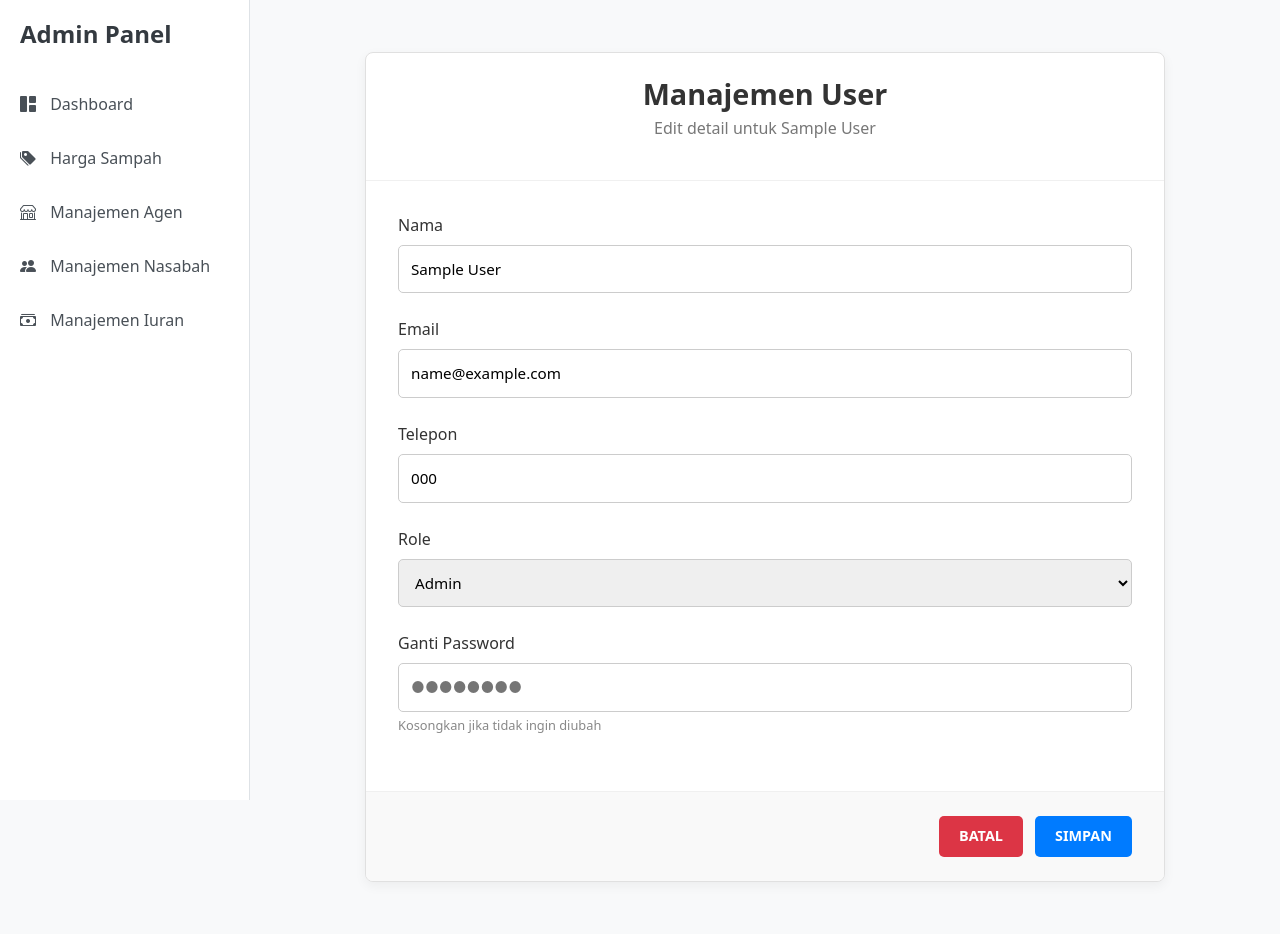
After one commit to IlhamTegar/BankSampah, a CodeIgniter app: page /BankSampah/admin/edit_user/1 in a window 1280 px wide. The commit adds this page. Run offline with CodeIgniter, Linux system fonts and the light colour scheme; the visitor is signed in with stand-in values (Sample User, id 1); tables that the repository leaves empty or names only in its code hold one stand-in row (values such as "Sample post").

Commit message:
edit dan delete admin

```diff
--- a/application/controllers/Admin.php
+++ b/application/controllers/Admin.php
@@ -67,13 +67,12 @@ class Admin extends CI_Controller {
         redirect('admin/dashboard');
     }
 
-    // ... (Semua fungsi dashboard dan manajemen lainnya tetap sama) ...
     public function dashboard()
     {
         $data['pending_agents'] = $this->Admin_model->get_pending_agents();
         $data['unpaid_customers'] = $this->Admin_model->count_unpaid_customers();
 
-        $data['view_name'] = 'admin/dashboard';
+        $data['view_name'] = 'admin/dashboard'; // Menggunakan view_name
         $this->load->view('admin/layout', $data);
     }
 
@@ -87,26 +86,125 @@ class Admin extends CI_Controller {
             redirect('admin/waste_prices');
         }
 
+        // Cek jika ini adalah request untuk menambah jenis sampah baru
+        if ($this->input->post('add_waste_type')) {
+             $data = [
+                'id_kategori' => $this->input->post('id_kategori'),
+                'nama_jenis' => $this->input->post('nama_jenis'),
+                'harga' => $this->input->post('harga'),
+                'satuan' => $this->input->post('satuan')
+            ];
+            // Asumsi Anda punya model 'Admin_model' dengan method 'add_waste_type'
+            // $this->Admin_model->add_waste_type($data);
+            $this->session->set_flashdata('success', 'Jenis sampah baru berhasil ditambahkan (Logika Model belum ada).');
+            redirect('admin/waste_prices');
+        }
+
         $data['waste_types'] = $this->Admin_model->get_all_waste_types();
-        $data['view_name'] = 'admin/waste_prices';
+        $data['view_name'] = 'admin/waste_prices'; // Menggunakan view_name
         $this->load->view('admin/layout', $data);
     }
 
     public function manage_agents()
     {
         $data['agents'] = $this->Admin_model->get_all_agents();
-        $data['view_name'] = 'admin/manage_agents';
+        $data['view_name'] = 'admin/manage_agents'; // Menggunakan view_name
         $this->load->view('admin/layout', $data);
+    }
+
+    public function update_agent_status()
+    {
+        $id_agent = $this->input->post('id_agent');
+        $status = $this->input->post('status');
+
+        // Asumsi ada fungsi ini di model, dari kode Anda yang terduplikat
+        // $this->Admin_model->update_agent_status($id_agent, $status);
+
+        $this->session->set_flashdata('success', 'Status agen berhasil diperbarui (Logika Model belum ada).');
+        redirect('admin/manage_agents');
     }
 
     public function manage_users()
     {
         $data['users'] = $this->Admin_model->get_all_customers();
-        $data['view_name'] = 'admin/manage_users';
+        $data['view_name'] = 'admin/manage_users'; // Menggunakan view_name
         $this->load->view('admin/layout', $data);
     }
 
-    // --- AKSI ---
+    public function edit_user($id_user)
+    {
+        if (empty($id_user)) {
+            redirect('admin/manage_users');
+        }
+
+        // Proses form submission
+        if ($this->input->server('REQUEST_METHOD') == 'POST') {
+            $data_user = [
+                'nama'  => $this->input->post('nama'),
+                'email' => $this->input->post('email'),
+                'phone' => $this->input->post('phone'),
+                'role'  => $this->input->post('role')
+            ];
+
+            $password = $this->input->post('password');
+            if (!empty($password)) {
+                $data_user['password'] = password_hash($password, PASSWORD_BCRYPT);
+            }
+
+            $this->Admin_model->update_user($id_user, $data_user);
+
+            if ($data_user['role'] == 'agent') {
+                $data_agent = [
+                    'wilayah' => $this->input->post('wilayah')
+                ];
+                $this->Admin_model->update_agent_by_user_id($id_user, $data_agent);
+            }
+
+            $this->session->set_flashdata('success', 'Data user berhasil diperbarui.');
+            redirect('admin/' . ($data_user['role'] == 'agent' ? 'manage_agents' : 'manage_users'));
+
+        } else {
+            // Tampilkan form (GET)
+            $data['title'] = "Edit User";
+            $data['user'] = $this->Admin_model->get_user_by_id($id_user);
+            $data['wilayah_options'] = $this->Admin_model->get_wilayah_enum_values();
+
+            // === INI HARUS ADA DI SINI ===
+            $data['agent_data'] = [];
+            // ============================
+
+            if (!$data['user']) {
+                $this->session->set_flashdata('error', 'User tidak ditemukan.');
+                redirect('admin/manage_users');
+            }
+
+            // Blok ini SEKARANG AMAN
+            if ($data['user']['role'] == 'agent') {
+                $data['agent_data'] = $this->Admin_model->get_agent_by_user_id($id_user);
+            }
+
+            $data['view_name'] = 'admin/edit_user';
+            $this->load->view('admin/layout', $data);
+        }
+    }
+
+    public function delete_user($id_user)
+    {
+        if (empty($id_user)) {
+            redirect('admin/dashboard');
+        }
+
+        $user = $this->Admin_model->get_user_by_id($id_user);
+        if ($user) {
+            $this->Admin_model->delete_user_and_related_data($id_user);
+            $this->session->set_flashdata('success', 'User dan data terkait (agent/nasabah) berhasil dihapus.');
+            redirect('admin/' . ($user['role'] == 'agent' ? 'manage_agents' : 'manage_users'));
+        } else {
+            $this->session->set_flashdata('error', 'User tidak ditemukan.');
+            redirect('admin/dashboard');
+        }
+    }
+
     public function approve_agent($agent_id)
     {
         if ($this->Admin_model->approve_agent($agent_id)) {
@@ -127,11 +225,8 @@ class Admin extends CI_Controller {
         redirect('admin/dashboard');
     }
 
-	public function manage_iuran()
+    public function manage_iuran()
     {
-        //$this->load->model('Admin_model');
-
-        // If admin updates biaya
         if ($this->input->post('update_iuran')) {
             $id_nasabah = $this->input->post('id_nasabah');
             $biaya = $this->input->post('biaya');
@@ -144,23 +239,18 @@ class Admin extends CI_Controller {
             ];
 
             $this->Admin_model->add_or_update_iuran($data);
-
             $this->session->set_flashdata('success', 'Iuran berhasil diperbarui.');
             redirect('admin/manage_iuran');
         }
 
-        // Ambil semua nasabah + iuran jika ada
         $data['nasabah_list'] = $this->Admin_model->get_all_nasabah_with_iuran();
-        $data['view_name'] = 'admin/manage_iuran';
+        $data['view_name'] = 'admin/manage_iuran'; // Menggunakan view_name
         $this->load->view('admin/layout', $data);
     }
 
     public function logout()
     {
-        // Hapus semua data session
         $this->session->sess_destroy();
-
-        // Redirect ke halaman utama (landing page)
         redirect('admin/login');
     }
 }
--- a/application/models/Admin_model.php
+++ b/application/models/Admin_model.php
@@ -15,12 +15,15 @@ class Admin_model extends CI_Model {
 
     public function count_unpaid_customers()
     {
-        // Logika ini adalah contoh. Anda perlu tabel/kolom 'iuran_status' di tabel 'users'.
-        // Untuk saat ini, kita akan mengembalikan angka statis.
-        // $this->db->where('iuran_status', 'unpaid');
-        // return $this->db->count_all_results('users');
-        return 12; // Contoh
+        // Logika ini diperbarui untuk menghitung langsung dari tabel 'iuran'
+        $this->db->where('status_iuran', 'belum bayar');
+
+        // Opsional: Jika Anda hanya ingin menghitung yang deadline-nya sudah lewat (menunggak)
+        // $this->db->where('deadline <', date('Y-m-d'));
+
+        return $this->db->count_all_results('iuran');
     }
+
 
     // --- HARGA SAMPAH ---
     public function get_all_waste_types()
@@ -44,18 +47,55 @@ class Admin_model extends CI_Model {
     // --- MANAJEMEN AGEN & NASABAH ---
     public function get_all_agents()
     {
-        $this->db->select('u.nama, u.email, u.phone, a.wilayah, a.status, a.id_agent');
-        $this->db->from('agent a');
-        $this->db->join('users u', 'a.id_user = u.id_user');
+        // Pastikan 'users.id_user' ada di dalam select
+        $this->db->select('agent.id_agent, users.id_user, users.nama, users.email, agent.wilayah, agent.status');
+        $this->db->from('agent');
+        $this->db->join('users', 'users.id_user = agent.id_user');
+        $this->db->where('users.role', 'agent');
         return $this->db->get()->result_array();
     }
 
     public function get_all_customers()
     {
-        $this->db->select('nama, email, phone, saldo, poin, created_at');
-        $this->db->where('role', 'user');
-        return $this->db->get('users')->result_array();
+        $this->db->select('u.*, agent_user.nama as nama_agent');
+        $this->db->from('users u'); // 'u' adalah alias untuk tabel users
+
+        // GABUNG ke tabel 'agent' untuk dapat 'id_user' si agent
+        // berdasarkan 'id_agent_pilihan' milik si user
+        $this->db->join('agent a', 'u.id_agent_pilihan = a.id_agent', 'left');
+
+        // GABUNG LAGI ke tabel 'users' (sebagai 'agent_user') untuk dapat NAMA si agent
+        $this->db->join('users agent_user', 'a.id_user = agent_user.id_user', 'left');
+
+        /*
+        * PENTING:
+        * Fungsi Anda namanya 'get_all_customers', jadi saya asumsikan
+        * Anda hanya ingin menampilkan user dengan role 'user' (nasabah).
+        * * Jika Anda ingin menampilkan SEMUA user (termasuk admin/agent lain)
+        * di tabel ini, hapus baris '$this->db->where()' di bawah ini.
+        */
+        $this->db->where('u.role', 'user');
+
+        // Mengurutkan berdasarkan nama (opsional)
+        $this->db->order_by('u.nama', 'ASC');
+
+        // Mengambil hasil kueri
+        return $this->db->get()->result_array();
     }
+
+    // public function get_all_users_nasabah()
+    // {
+    //     // Pastikan 'users.role' ada di dalam select
+    //     $this->db->select('users.id_user, users.nama, users.email, users.phone, users.role');
+    //     $this->db->from('users');
+    //     $this->db->where('role', 'user');
+    //     return $this->db->get()->result_array();
+
+    //     $this->db->select('users.id_user, users.nama, users.email, users.phone, users.role');
+    //     $this->db->from('users');
+    //     $this->db->where('role', 'user');
+    //     return $this->db->get()->result_array();
+    // }
 
     public function approve_agent($agent_id)
     {
@@ -76,7 +116,6 @@ class Admin_model extends CI_Model {
         return $this->db->get()->result_array();
     }
 
-
     public function add_or_update_iuran($data)
     {
         $existing = $this->db->get_where('iuran', ['id_nasabah' => $data['id_nasabah']])->row_array();
@@ -94,5 +133,78 @@ public function add_or_update_iuran($data)
         }
     }
 
+    // FUNGSI BARU UNTUK EDIT/DELETE
+
+    public function get_user_by_id($id_user)
+    {
+        return $this->db->get_where('users', ['id_user' => $id_user])->row_array();
+    }
+
+    public function get_agent_by_user_id($id_user)
+    {
+        return $this->db->get_where('agent', ['id_user' => $id_user])->row_array();
+    }
+
+    public function update_user($id_user, $data)
+    {
+        $this->db->where('id_user', $id_user);
+        return $this->db->update('users', $data);
+    }
+
+    public function update_agent_by_user_id($id_user, $data)
+    {
+        // Cek dulu apakah data agent sudah ada
+        $exists = $this->db->get_where('agent', ['id_user' => $id_user])->num_rows() > 0;
+
+        if ($exists) {
+            $this->db->where('id_user', $id_user);
+            return $this->db->update('agent', $data);
+        } else {
+            // Jika user diubah jadi agent, tapi data agent blm ada, buat baru
+            $data['id_user'] = $id_user;
+            return $this->db->insert('agent', $data);
+        }
+    }
+
+    public function delete_user_and_related_data($id_user)
+    {
+        // Model ini akan menghapus user dan data terkait (agent/nasabah)
+        // karena ada foreign key constraint (ON DELETE CASCADE) di database.
+        // Jika tidak ada CASCADE, Anda harus hapus manual dari tabel agent/nasabah dulu.
+
+        // Asumsi ON DELETE CASCADE sudah diset di database
+        $this->db->where('id_user', $id_user);
+        return $this->db->delete('users');
+
+        /* // Jika TIDAK ADA CASCADE, lakukan ini:
+        $this->db->trans_start();
+        $this->db->delete('agent', ['id_user' => $id_user]);
+        $this->db->delete('nasabah', ['id_users' => $id_user]); // pastikan nama kolom 'id_users'
+        $this->db->delete('users', ['id_user' => $id_user]);
+        $this->db->trans_complete();
+        return $this->db->trans_status();
+        */
+    }
+
+    public function get_wilayah_enum_values()
+    {
+        // Jalankan kueri SQL 'SHOW COLUMNS'
+        $query = $this->db->query("SHOW COLUMNS FROM agent LIKE 'wilayah'");
+
+        if (!$query || $query->num_rows() == 0) {
+            return []; // Gagal atau kolom tidak ditemukan
+        }
+
+        $row = $query->row_array();
+
+        // Hasilnya akan seperti: "enum('Dusun Selatan','Gunung Bintang Awai',...)"
+        $type = $row['Type'];
+
+        // Gunakan regex untuk mengekstrak semua nilai di dalam tanda kutip
+        preg_match_all("/'([^']*)'/", $type, $matches);
+
+        // $matches[1] akan berisi array: ['Dusun Selatan', 'Gunung Bintang Awai', ...]
+        return $matches[1] ?? [];
+    }
 
 }
--- /dev/null
+++ b/application/views/admin/edit_user.php
@@ -0,0 +1,116 @@
+<?php
+// Definisikan variabel User
+$user_nama = isset($user['nama']) ? htmlspecialchars($user['nama']) : '';
+$user_id = isset($user['id_user']) ? $user['id_user'] : '0';
+$user_email = isset($user['email']) ? htmlspecialchars($user['email']) : '';
+$user_phone = isset($user['phone']) ? htmlspecialchars($user['phone']) : '';
+$user_role = isset($user['role']) ? $user['role'] : 'user';
+
+// Definisikan variabel agent DENGAN HATI-HATI
+// Ini memeriksa apakah $agent_data ada, apakah itu array,
+// DAN apakah 'wilayah' ada di dalamnya.
+$agent_wilayah = ''; // Default-nya kosong
+if (isset($agent_data) && is_array($agent_data) && isset($agent_data['wilayah'])) {
+    $agent_wilayah = htmlspecialchars($agent_data['wilayah']);
+}
+
+// Definisikan wilayah_options DENGAN HATI-HATI
+// Ini menggantikan '??' untuk keamanan
+if (!isset($wilayah_options) || !is_array($wilayah_options)) {
+    $wilayah_options = []; // Default-nya array kosong
+}
+?>
+
+<link rel="stylesheet" href="<?= base_url('assets/css/form-custom.css'); ?>">
+
+
+<div class="form-container-custom">
+
+    <div class="form-header">
+        <h2>Manajemen User</h2>
+        <p>Edit detail untuk <?= htmlspecialchars($user_nama); ?></p>
+    </div>
+
+    <form action="<?= base_url('admin/edit_user/' . $user_id); ?>" method="POST">
+
+        <div class="form-body">
+
+            <div class="form-group">
+                <label for="nama">Nama</label>
+                <input type="text" name="nama" id="nama" value="<?= $user_nama; ?>" required>
+            </div>
+
+            <div class="form-group">
+                <label for="email">Email</label>
+                <input type="email" name="email" id="email" value="<?= $user_email; ?>" required>
+            </div>
+
+            <div class="form-group">
+                <label for="phone">Telepon</label>
+                <input type="text" name="phone" id="phone" value="<?= $user_phone; ?>">
+            </div>
+
+            <div class="form-group">
+                <label for="role">Role</label>
+                <select name="role" id="role">
+                    <option value="user" <?= $user_role == 'user' ? 'selected' : ''; ?>>User (Nasabah)</option>
+                    <option value="agent" <?= $user_role == 'agent' ? 'selected' : ''; ?>>Agent</option>
+                    <option value="admin" <?= $user_role == 'admin' ? 'selected' : ''; ?>>Admin</option>
+                </select>
+            </div>
+
+            <div class="form-group">
+                <label for="password">Ganti Password</label>
+                <input type="password" name="password" id="password" placeholder="●●●●●●●●">
+                <p class="helper-text">Kosongkan jika tidak ingin diubah</p>
+            </div>
+
+            <div class="form-group" id="wilayah-field">
+                <label for="wilayah">Wilayah</label>
+
+                <select name="wilayah" id="wilayah">
+                    <option value="">-- Pilih Wilayah --</option>
+                    <?php foreach ($wilayah_options as $option): ?>
+                        <?php
+                            // Tentukan apakah ini adalah opsi yang sedang dipilih
+                            $selected = ($agent_wilayah == $option) ? 'selected' : '';
+                        ?>
+                        <option value="<?= htmlspecialchars($option); ?>" <?= $selected; ?>>
+                            <?= htmlspecialchars($option); ?>
+                        </option>
+                    <?php endforeach; ?>
+                </select>
+
+                <p class="helper-text">Hanya berlaku untuk Role: Agent</p>
+            </div>
+            </div>
+
+        <div class="form-footer">
+            <a href="<?= base_url('admin/' . ($user_role == 'agent' ? 'manage_agents' : 'manage_users')); ?>"
+               class="btn btn-batal">
+                BATAL
+            </a>
+            <button type="submit" class="btn btn-simpan">
+                SIMPAN
+            </button>
+        </div>
+
+    </form>
+</div>
+
+<script>
+    const roleSelect = document.getElementById('role');
+    const wilayahField = document.getElementById('wilayah-field');
+
+    function toggleWilayahField() {
+        // Fungsi ini mengecek nilai dropdown
+        // Jika nilainya BUKAN 'agent', maka akan disembunyikan
+        wilayahField.style.display = (roleSelect.value === 'agent') ? 'block' : 'none';
+    }
+
+    // Skrip ini dijalankan SAAT HALAMAN SELESAI DIMUAT
+    document.addEventListener('DOMContentLoaded', toggleWilayahField);
+
+    // Skrip ini dijalankan SAAT DROPDOWN DIUBAH
+    roleSelect.addEventListener('change', toggleWilayahField);
+</script>
--- /dev/null
+++ b/assets/css/form-custom.css
@@ -0,0 +1,106 @@
+/* === file: assets/css/form-custom.css === */
+
+/* Container Utama Form */
+.form-container-custom {
+    max-width: 800px; /* Lebar maksimum form */
+    margin: 2rem auto; /* Posisi di tengah */
+    background-color: #ffffff;
+    border: 1px solid #e0e0e0;
+    border-radius: 8px;
+    box-shadow: 0 4px 12px rgba(0, 0, 0, 0.05);
+    overflow: hidden; /* Agar footer tidak tumpah */
+}
+
+/* Header (Judul Form) */
+.form-header {
+    text-align: center;
+    padding: 1.5rem;
+    border-bottom: 1px solid #f0f0f0;
+}
+
+.form-header h2 {
+    font-size: 1.8rem;
+    font-weight: 600;
+    color: #333;
+    margin: 0;
+}
+
+.form-header p {
+    font-size: 1rem;
+    color: #777;
+    margin-top: 0.25rem;
+}
+
+/* Bagian Body Form (Tempat field) */
+.form-body {
+    padding: 2rem;
+}
+
+/* Setiap grup (label + input) */
+.form-group {
+    margin-bottom: 1.5rem;
+}
+
+.form-group label {
+    display: block;
+    font-weight: 500;
+    color: #333;
+    margin-bottom: 0.5rem;
+}
+
+.form-group input[type="text"],
+.form-group input[type="email"],
+.form-group input[type="password"],
+.form-group select {
+    width: 100%;
+    padding: 0.75rem;
+    border: 1px solid #ccc;
+    border-radius: 5px;
+    box-sizing: border-box; /* Penting agar padding tidak merusak lebar */
+    font-size: 0.95rem;
+}
+
+.form-group .helper-text {
+    font-size: 0.8rem;
+    color: #888;
+    margin-top: 0.25rem;
+}
+
+/* Bagian Footer Form (Tempat tombol) */
+.form-footer {
+    background-color: #f9f9f9;
+    padding: 1.5rem 2rem;
+    border-top: 1px solid #f0f0f0;
+    display: flex;
+    justify-content: flex-end; /* Tombol di kanan */
+    gap: 0.75rem; /* Jarak antar tombol */
+}
+
+/* Gaya Tombol Umum */
+.btn {
+    padding: 0.6rem 1.25rem;
+    border: none;
+    border-radius: 5px;
+    font-weight: 600;
+    font-size: 0.9rem;
+    text-decoration: none; /* Untuk tag <a> */
+    color: #ffffff;
+    cursor: pointer;
+    transition: background-color 0.2s ease;
+}
+
+/* Tombol SIMPAN (Biru) */
+.btn-simpan {
+    background-color: #007bff; /* Warna Biru */
+}
+.btn-simpan:hover {
+    background-color: #0056b3; /* Biru lebih gelap */
+}
+
+/* Tombol BATAL (Merah) */
+.btn-batal {
+    background-color: #dc3545; /* Warna Merah */
+}
+.btn-batal:hover {
+    background-color: #c82333; /* Merah lebih gelap */
+}
```
Also changed, not shown: application/views/admin/manage_agents.php (+43 -26 lines), application/views/admin/manage_users.php (+53 -22 lines). Lines whose indentation alone changed are shown as unchanged.
